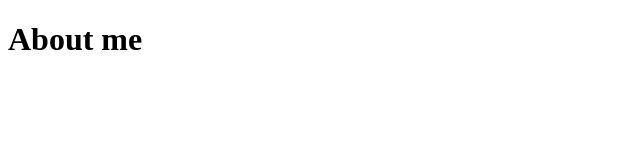
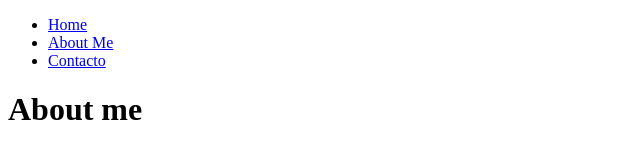
Before and after one commit to DanielBuenoS/GitAzulSchool, a plain HTML site: page index.html in a window 1280 px wide. Shown: the whole page, without its empty margins (0-640 px from the left). Drawn offline with Linux system fonts and the light colour scheme.

Commit message:
Added Navbar

```diff
--- a/index.html
+++ b/index.html
@@ -6,7 +6,16 @@
     <title>Mi página web</title>
 </head>
 <body>
-<h1>About me</h1>
+<header>
+    <nav>
+        <ul>
+            <li><a href="#">Home</a></li>
+            <li><a href="#">About Me</a></li>
+            <li><a href="#">Contacto</a></li>
+        </ul>
+    </nav>
+</header>
+    <h1>About me</h1>
 
 </body>
 </html>
```
